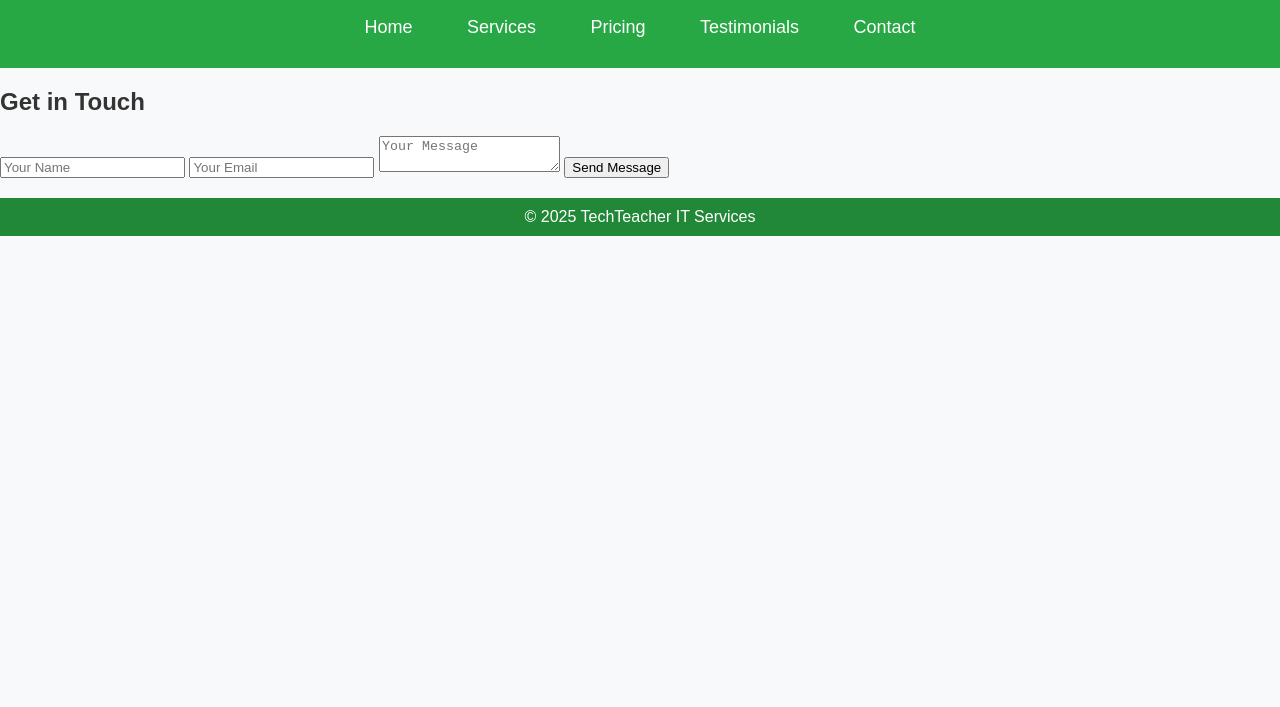
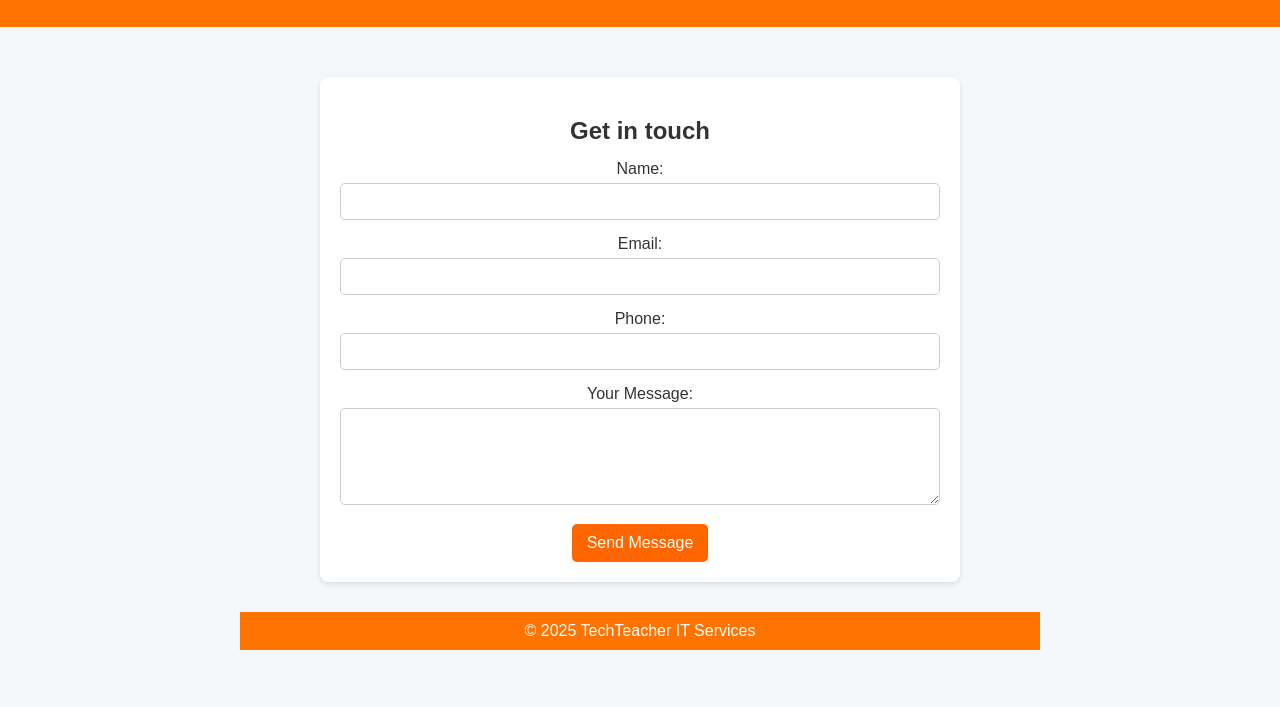
Before and after one commit to TechTeacher97/TechTeacherITservices, a plain HTML site: page Contact Page.html in a window 1280 px wide. Shown: the part 93-800 px from the top of the page. Drawn offline with Linux system fonts and the light colour scheme.

Commit message:
Update Contact Page.html

```diff
--- a/Contact Page.html
+++ b/Contact Page.html
@@ -3,29 +3,92 @@
 <head>
     <meta charset="UTF-8">
     <meta name="viewport" content="width=device-width, initial-scale=1.0">
-    <title>Contact Us - TechTeacher IT Services</title>
-    <link rel="stylesheet" href="styles.css">
+    <title>Contact - TechTeacher IT Services</title>
+    <style>
+        body {
+            font-family: Arial, sans-serif;
+            background-color: #f4f7fa;
+            color: #333;
+            margin: 0;
+            padding: 0;
+        }
+        .container {
+            max-width: 800px;
+            margin: auto;
+            padding: 20px;
+            text-align: center;
+        }
+        header {
+            background-color: #ff7300;
+            color: white;
+            padding: 20px;
+            text-align: center;
+        }
+        .contact-form {
+            background-color: white;
+            padding: 20px;
+            margin: 30px auto;
+            width: 90%;
+            max-width: 600px;
+            border-radius: 8px;
+            box-shadow: 0 2px 5px rgba(0,0,0,0.1);
+        }
+        .contact-form h2 {
+            margin-bottom: 15px;
+        }
+        .contact-form input, .contact-form textarea {
+            width: 100%;
+            padding: 10px;
+            margin: 5px 0 15px 0;
+            border: 1px solid #ccc;
+            border-radius: 5px;
+            box-sizing: border-box;
+        }
+        .contact-form button {
+            background-color: #ff6600;
+            color: white;
+            border: none;
+            padding: 10px 15px;
+            border-radius: 5px;
+            cursor: pointer;
+            font-size: 16px;
+        }
+        .contact-form button:hover {
+            background-color: #e65c00;
+        }
+        footer {
+            text-align: center;
+            padding: 10px;
+            background-color: #ff7300;
+            color: white;
+        }
+    </style>
 </head>
 <body>
-    <header>
-        <h1>Contact Us</h1>
-        <nav>
-            <a href="index.html">Home</a>
-            <a href="services.html">Services</a>
-            <a href="pricing.html">Pricing</a>
-            <a href="testimonials.html">Testimonials</a>
-            <a href="contact.html">Contact</a>
-        </nav>
-    </header>
-    <section class="contact-form">
-        <h2>Get in Touch</h2>
-        <form>
-            <input type="text" name="name" placeholder="Your Name" required>
-            <input type="email" name="email" placeholder="Your Email" required>
-            <textarea name="message" placeholder="Your Message" required></textarea>
+
+<header>
+    <h1>Contact TechTeacher IT Services</h1>
+</header>
+
+<div class="container">
+    <div class="contact-form">
+        <h2>Get in touch</h2>
+        <form action="https://formspree.io/f/{your_form_id}" method="POST">
+            <label>Name:</label>
+            <input type="text" name="name" required>
+
+            <label>Email:</label>
+            <input type="email" name="email" required>
+
+            <label>Phone:</label>
+            <input type="tel" name="phone">
+
+            <label>Your Message:</label>
+            <textarea name="message" rows="5" required></textarea>
+
             <button type="submit">Send Message</button>
         </form>
-    </section>
+    </div>
     <footer>
         &copy; 2025 TechTeacher IT Services
     </footer>
```
